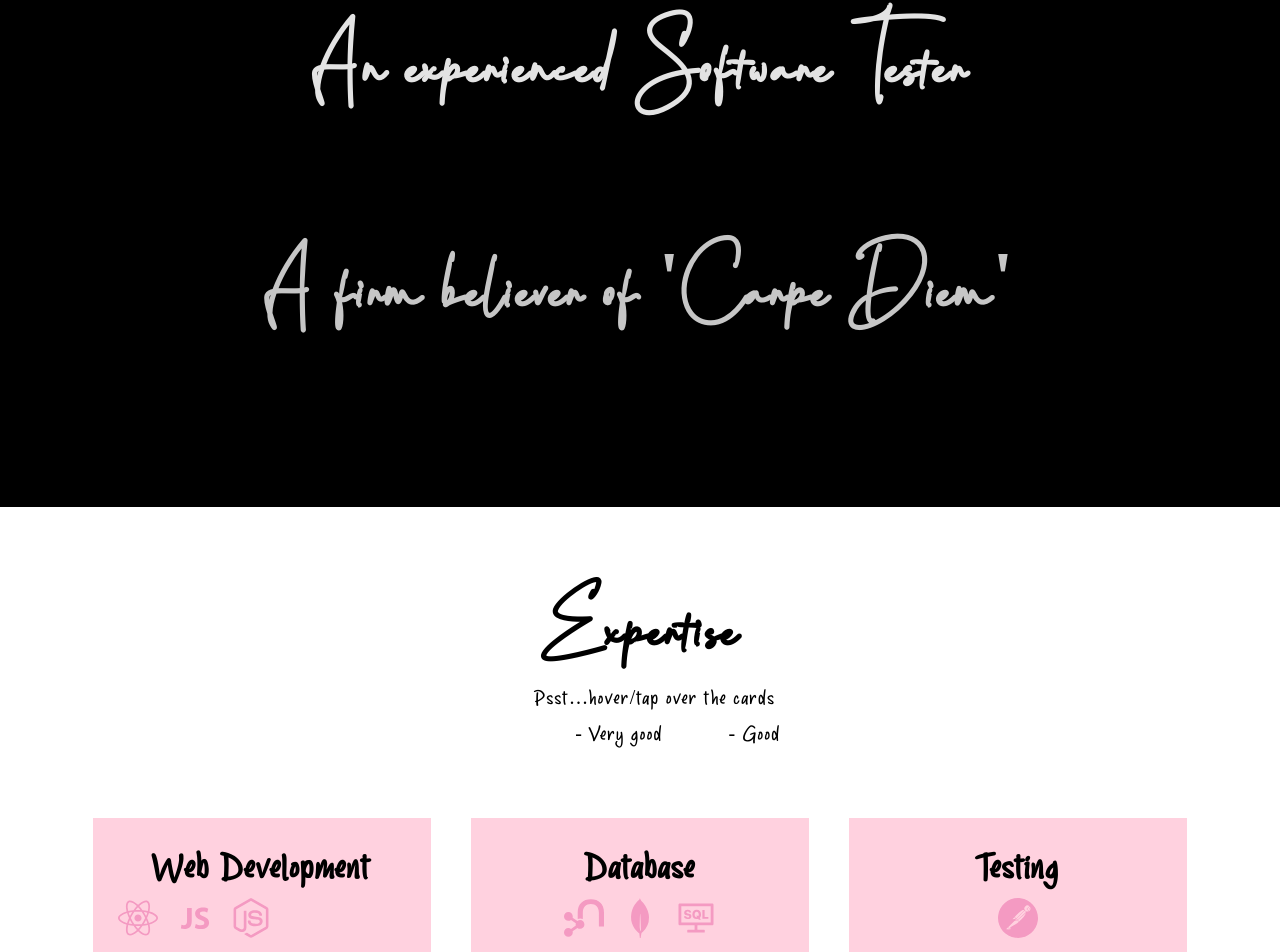
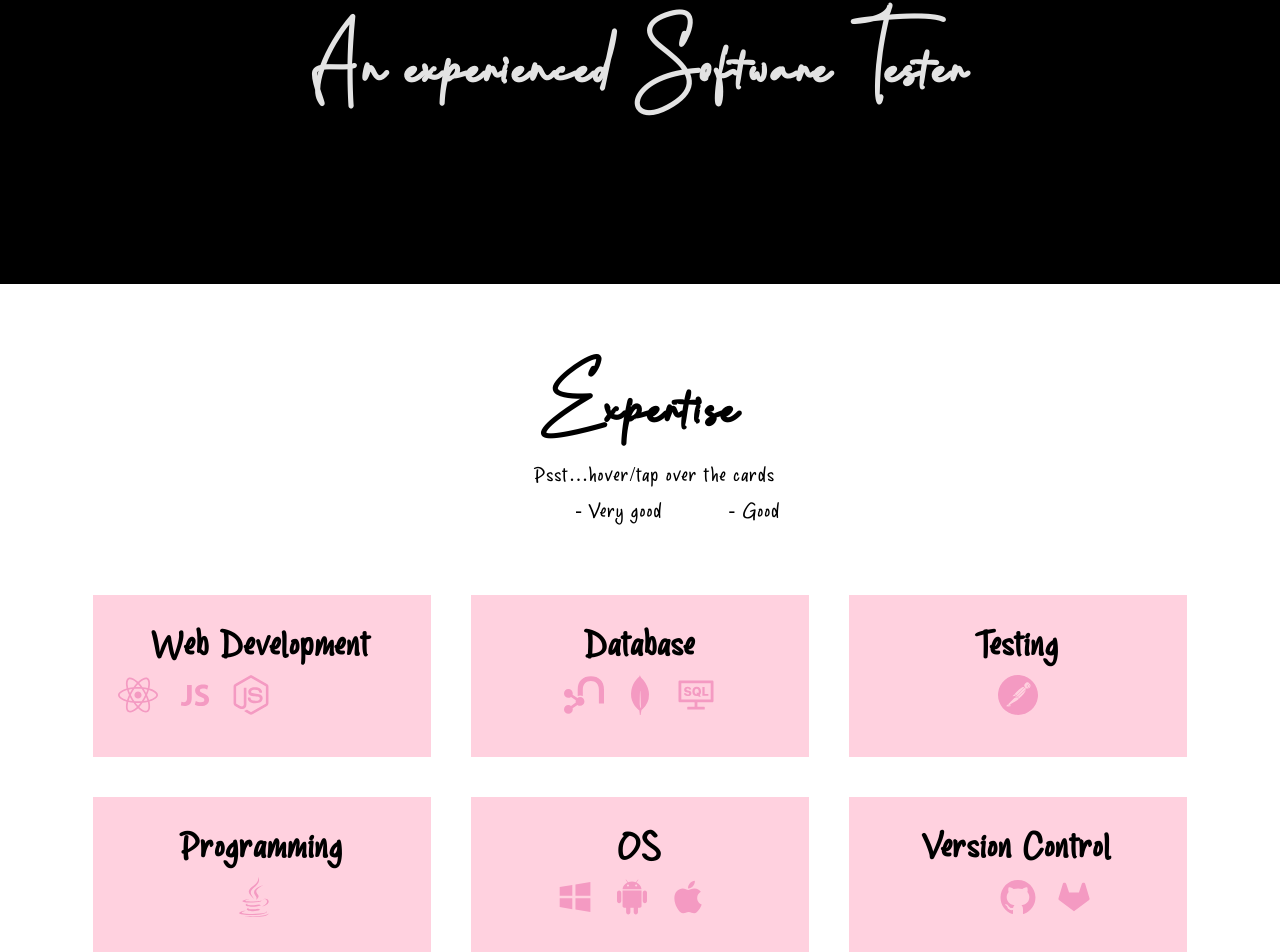
Before and after one commit to ninafauziashari/ninafauziashari.github.io, a React (Create React App) app: page / in a window 1280 px wide. Shown: the part 1432-2384 px from the top of the page. Built offline with nearby package versions, Linux system fonts and the light colour scheme; some icons are missing.

Commit message:
remove carpe diem

```diff
--- a/src/components/AboutMe.js
+++ b/src/components/AboutMe.js
@@ -2,9 +2,6 @@ import React, { Component } from 'react';
 import Fade from 'react-reveal/Fade'
 
 const AboutMe =() => {
-// render() {
-    //let resumeData = this.props.resumeData;
-
     return (
         <section id="/about">
             <div className="row">
@@ -30,11 +27,6 @@ const AboutMe =() => {
                                     An experienced Software Tester
                                 </h1 >
                             </Fade>
-                            <Fade duration={9000}>
-                                <h1  style={{padding:"30px"}}>
-                                    A firm believer of 'Carpe Diem'
-                                </h1 >
-                            </Fade>
                         </div>
                         {/* <iframe src="https://open.spotify.com/embed/playlist/0hpVq3KnSXEryOuRrnC03B"
                             style={{borderRadius:4, paddingBottom:15}} width="70%" height="80" frameBorder="0" allowtransparency="true" allow="encrypted-media"></iframe> */}
```
